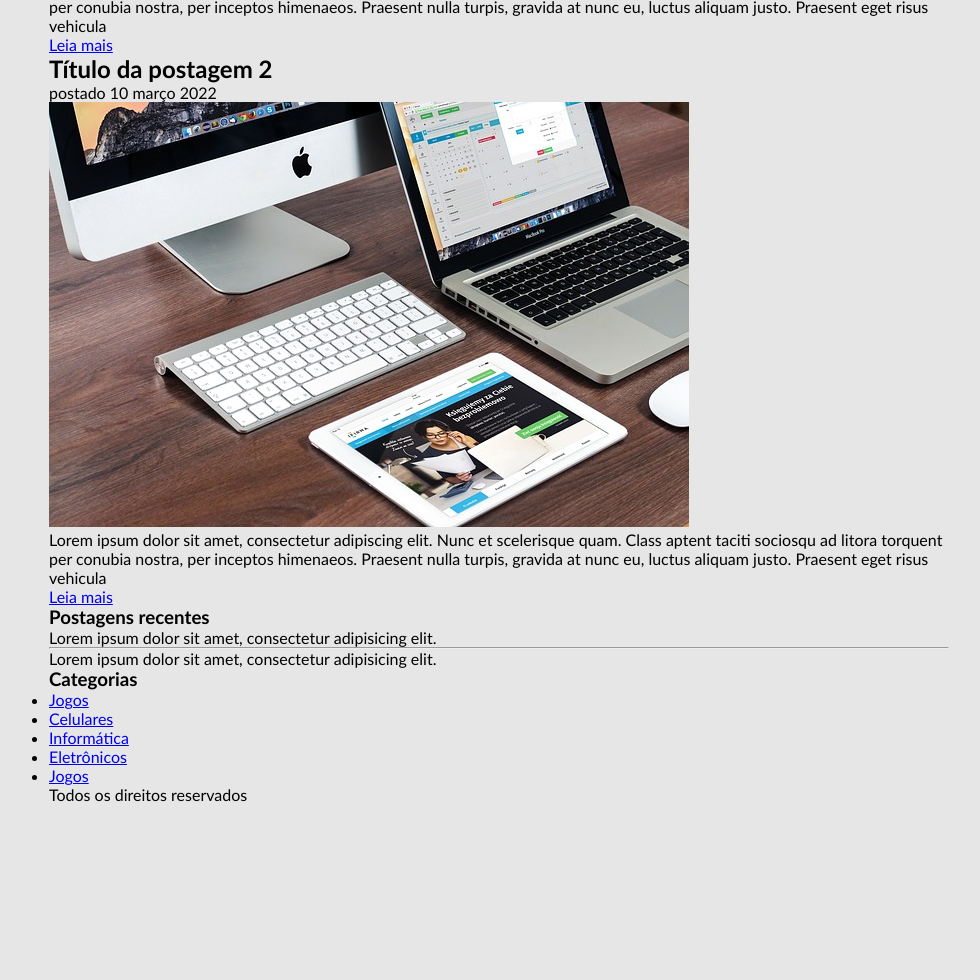
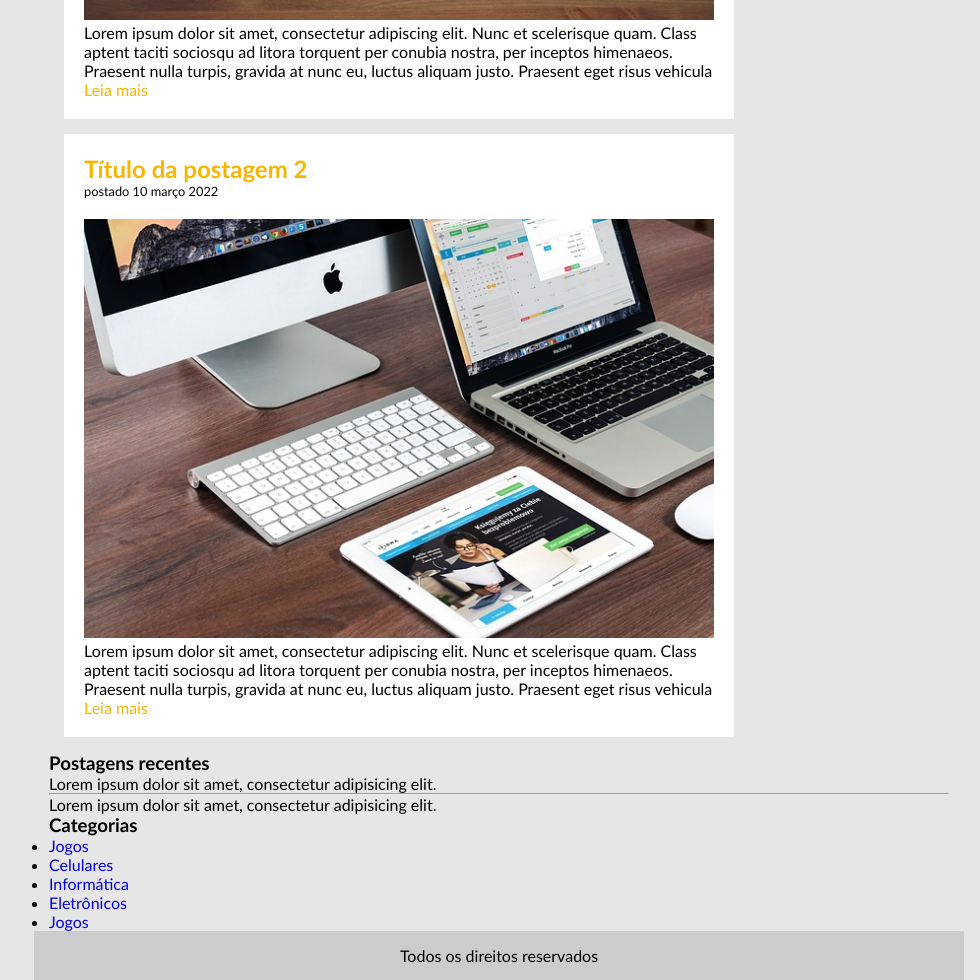
Before and after one commit to leandroperego/ProjetoTecBlog, a plain HTML site: page index.html in a window 1280 px wide. Shown: the part 633-1613 px from the top of the page, without its empty margins (141-1121 px from the left). Before the commit the page ends 1437 px from the top, so only its background shows below. Drawn offline with Linux system fonts and the light colour scheme.

Commit message:
Post style conclued index.html

```diff
--- a/index.html
+++ b/index.html
@@ -11,7 +11,7 @@
 </head>
 <body>
 	<!-- ABERTURA CABEÇALHO DA ESTRUTURA DO SITE -->
-	<header>
+	<header id="headerPagina">
 		<h1><span class="tec">Tec</span>Blog</h1>
 
 		<nav>
@@ -28,23 +28,27 @@
 
 	<!-- ABERTURA MAIN DA ESTRUTURA DO SITE -->
 	<main>
-		<article id="post1">
-			<h2>Título da postagem 1</h2>
-			<p>postado 20 março 2022</p>
+		<article id="post1" class="post">
+			<header class="headerPost">
+				<h2>Título da postagem 1</h2>
+				<p>postado 20 março 2022</p>
+			</header>
 			<img src="imagens/imagem1.jpg" alt="Xicara de café">
 			<p>
 				Lorem ipsum dolor sit amet, consectetur adipiscing elit. Nunc et scelerisque quam. Class aptent taciti sociosqu ad litora torquent per conubia nostra, per inceptos himenaeos. Praesent nulla turpis, gravida at nunc eu, luctus aliquam justo. Praesent eget risus vehicula
 			</p>
-			<a href="#" title="Continue lendo">Leia mais</a>
+			<a href="#" title="Leia mais">Leia mais</a>
 		</article>
-		<article id="post2">
+		<article id="post2" class="post">
+			<header class="headerPost">
 			<h2>Título da postagem 2</h2>
 			<p>postado 10 março 2022</p>
+			</header>
 			<img src="imagens/imagem2.jpg" alt="Computador, tablet e notebook">
 			<p>
 				Lorem ipsum dolor sit amet, consectetur adipiscing elit. Nunc et scelerisque quam. Class aptent taciti sociosqu ad litora torquent per conubia nostra, per inceptos himenaeos. Praesent nulla turpis, gravida at nunc eu, luctus aliquam justo. Praesent eget risus vehicula
 			</p>
-			<a href="#" title="Continue lendo">Leia mais</a>
+			<a href="#" title="Leia mais">Leia mais</a>
 		</article>
 		<aside id="aside1">
 			<h3>Postagens recentes</h3>
@@ -61,11 +65,11 @@
 		<aside id="aside2">
 			<h3>Categorias</h3>
 			<ul>
-				<li><a href="#">Jogos</a></li>
-				<li><a href="#">Celulares</a></li>
-				<li><a href="#">Informática</a></li>
-				<li><a href="#">Eletrônicos</a></li>
-				<li><a href="#">Jogos</a></li>
+				<li><a href="#" title="Leia mais">Jogos</a></li>
+				<li><a href="#" title="Leia mais">Celulares</a></li>
+				<li><a href="#" title="Leia mais">Informática</a></li>
+				<li><a href="#" title="Leia mais">Eletrônicos</a></li>
+				<li><a href="#" title="Leia mais">Jogos</a></li>
 			</ul>
 		</aside>
 	</main>
--- a/style.css
+++ b/style.css
@@ -1,6 +1,10 @@
 *{
 	margin: 0;
 	padding: 0;
+}
+
+a{
+	text-decoration: none;
 }
 
 body{
@@ -10,7 +14,7 @@ body{
 	width: 100vw;
 }
 
-header{
+#headerPagina{
 	background: #f7b600;
 	color: white;
 	text-align: center;
@@ -40,7 +44,6 @@ h1{
 }
 
 #ulNav>.liNav>a{
-	text-decoration: none;
 	padding: 10px;
 	/*border: 1px solid blue;*/
 }
@@ -59,3 +62,36 @@ main, footer{
 	width: 900px;
 	margin: auto;
 }
+
+img{
+	width: 100%;
+}
+
+.post{
+	width: 70%;
+	background-color: white;
+	padding: 20px;
+	margin: 15px;
+}
+
+.headerPost{
+	margin-bottom: 20px;
+}
+
+.post>header>h2 , .post>a:link , .post>a:visited{
+	color: #f7b600;
+}
+
+a[title="Leia mais"]:hover{
+	text-decoration: underline;
+}
+
+.post>header>p{
+	font-size: 0.8em;
+}
+
+footer{
+	padding: 15px;
+	background-color: #CCCCCC;
+	text-align: center;
+}
```
